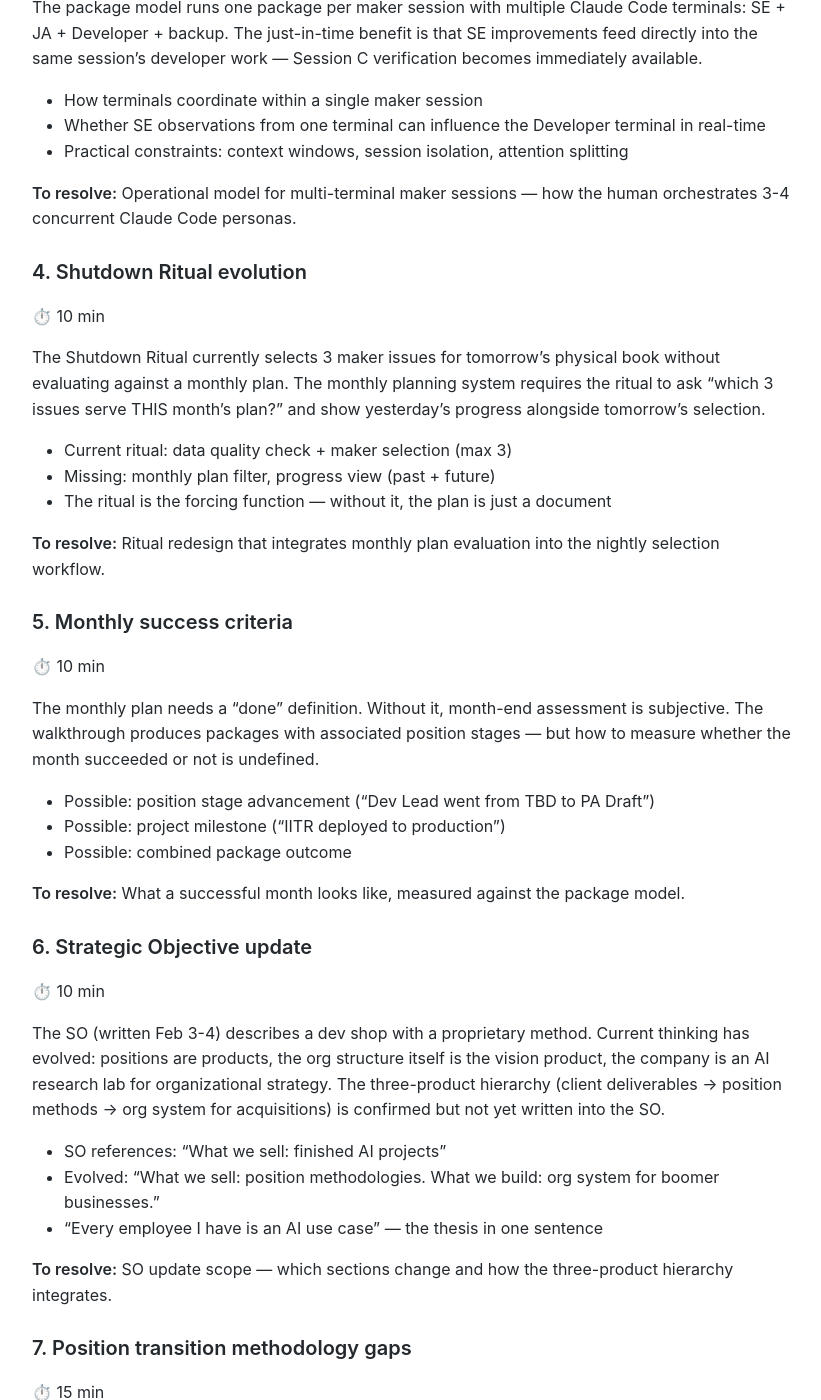
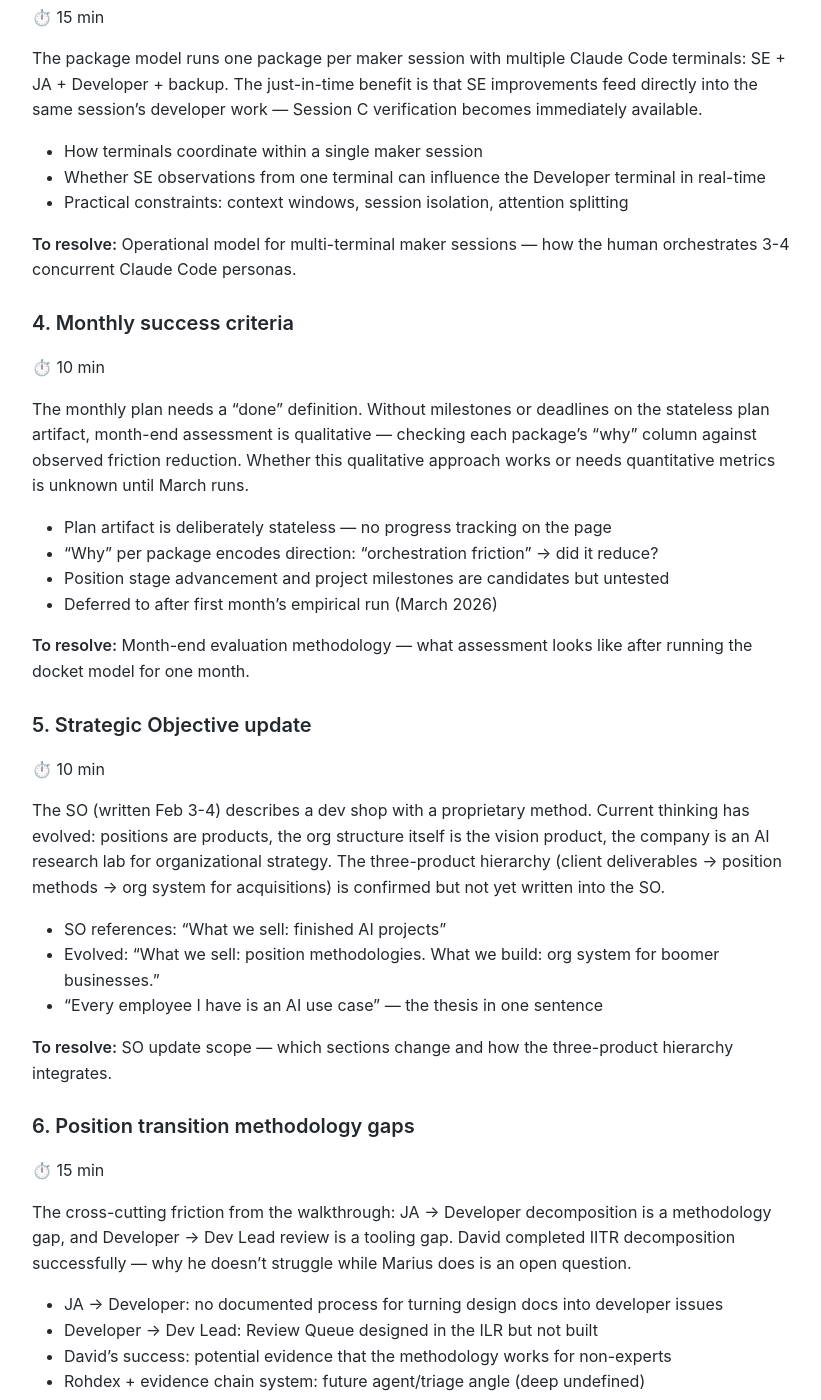
Before and after one commit to MariusWilsch/public-wilsch-ai-pages, a Jekyll site: the page built from project/soloforce/monthly-planning-system-meeting-agenda.md, in a window 1280 px wide and 1400 px high, scrolled down 1778 px. Shown: the whole window, without its empty margins (228-1049 px from the left). Built offline with Jekyll 4.4.1, drawn with Linux system fonts in a browser that asks for light colours; our own code applies the rules of GitHub Pages for plain Markdown files; some of the changed text lies outside the part shown.

Commit message:
Sync from hippocampus 2026-02-21

```diff
--- a/project/soloforce/monthly-planning-system-meeting-agenda.md
+++ b/project/soloforce/monthly-planning-system-meeting-agenda.md
@@ -7,11 +7,11 @@ publish: true
 
 ## Meeting Goal
 
-Resolve the undefined elements of the Monthly Planning System that require either deeper probing or empirical evidence from the first March instantiation.
+Resolve remaining undefined elements of the Monthly Planning System. Plan artifact format, Shutdown Ritual integration, and pre-decision framework were defined in extraction pass 2. Remaining items require either deeper probing or empirical evidence from March.
 
 1. **Team & capacity model** — who fills which positions, session budgets, availability
 2. **Contract model** — retainer structure that pre-decides projects
-3. **Operational integration** — Shutdown Ritual evolution, multi-terminal model, success criteria
+3. **Operational gaps** — multi-terminal model, SO update, position transition methodology, docket selection criteria
 
 ## Pre-Read
 
@@ -59,29 +59,19 @@ The package model runs one package per maker session with multiple Claude Code t
 
 **To resolve:** Operational model for multi-terminal maker sessions — how the human orchestrates 3-4 concurrent Claude Code personas.
 
-### 4. Shutdown Ritual evolution
+### 4. Monthly success criteria
 ⏱️ 10 min
 
-The Shutdown Ritual currently selects 3 maker issues for tomorrow's physical book without evaluating against a monthly plan. The monthly planning system requires the ritual to ask "which 3 issues serve THIS month's plan?" and show yesterday's progress alongside tomorrow's selection.
+The monthly plan needs a "done" definition. Without milestones or deadlines on the stateless plan artifact, month-end assessment is qualitative — checking each package's "why" column against observed friction reduction. Whether this qualitative approach works or needs quantitative metrics is unknown until March runs.
 
-- Current ritual: data quality check + maker selection (max 3)
-- Missing: monthly plan filter, progress view (past + future)
-- The ritual is the forcing function — without it, the plan is just a document
+- Plan artifact is deliberately stateless — no progress tracking on the page
+- "Why" per package encodes direction: "orchestration friction" → did it reduce?
+- Position stage advancement and project milestones are candidates but untested
+- Deferred to after first month's empirical run (March 2026)
 
-**To resolve:** Ritual redesign that integrates monthly plan evaluation into the nightly selection workflow.
+**To resolve:** Month-end evaluation methodology — what assessment looks like after running the docket model for one month.
 
-### 5. Monthly success criteria
-⏱️ 10 min
-
-The monthly plan needs a "done" definition. Without it, month-end assessment is subjective. The walkthrough produces packages with associated position stages — but how to measure whether the month succeeded or not is undefined.
-
-- Possible: position stage advancement ("Dev Lead went from TBD to PA Draft")
-- Possible: project milestone ("IITR deployed to production")
-- Possible: combined package outcome
-
-**To resolve:** What a successful month looks like, measured against the package model.
-
-### 6. Strategic Objective update
+### 5. Strategic Objective update
 ⏱️ 10 min
 
 The SO (written Feb 3-4) describes a dev shop with a proprietary method. Current thinking has evolved: positions are products, the org structure itself is the vision product, the company is an AI research lab for organizational strategy. The three-product hierarchy (client deliverables → position methods → org system for acquisitions) is confirmed but not yet written into the SO.
@@ -92,7 +82,7 @@ The SO (written Feb 3-4) describes a dev shop with a proprietary method. Current
 
 **To resolve:** SO update scope — which sections change and how the three-product hierarchy integrates.
 
-### 7. Position transition methodology gaps
+### 6. Position transition methodology gaps
 ⏱️ 15 min
 
 The cross-cutting friction from the walkthrough: JA → Developer decomposition is a methodology gap, and Developer → Dev Lead review is a tooling gap. David completed IITR decomposition successfully — why he doesn't struggle while Marius does is an open question.
@@ -103,6 +93,18 @@ The cross-cutting friction from the walkthrough: JA → Developer decomposition
 - Rohdex + evidence chain system: future agent/triage angle (deep undefined)
 
 **To resolve:** Whether these gaps need their own design docs or can be resolved through the next project walkthrough.
+
+### 7. Walkthrough-to-docket selection criteria
+⏱️ 10 min
+
+The walkthrough (Part 3) produces a full landscape of project-position packages. The docket (Part 7) contains only the active subset. The selection mechanism — how the full landscape gets cut to the active docket — is currently a judgment call during the planning session.
+
+- First walkthrough (February) was done live in extraction — selection happened conversationally
+- No explicit criteria for what makes a package "active" vs "not this month"
+- Deadlines, contract status, and position priority all play a role but aren't formalized
+- May resolve naturally through practice — the cut might be obvious once you see the landscape
+
+**To resolve:** Whether the walkthrough-to-docket cut needs explicit selection criteria or remains a judgment call informed by the walkthrough data.
 
 ## Meeting Format
 
```
